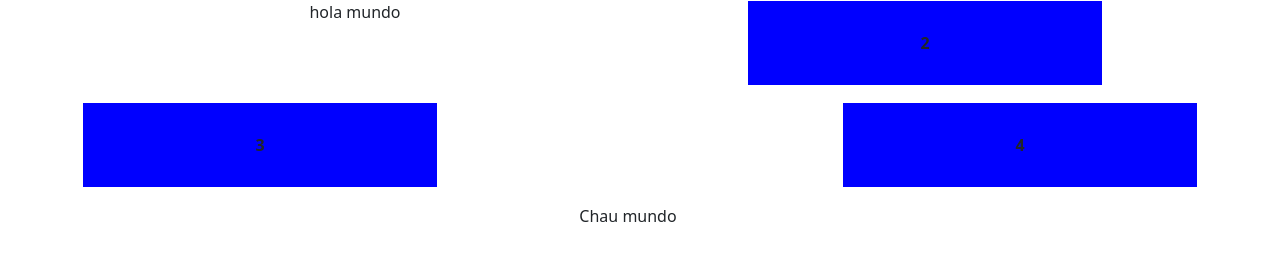
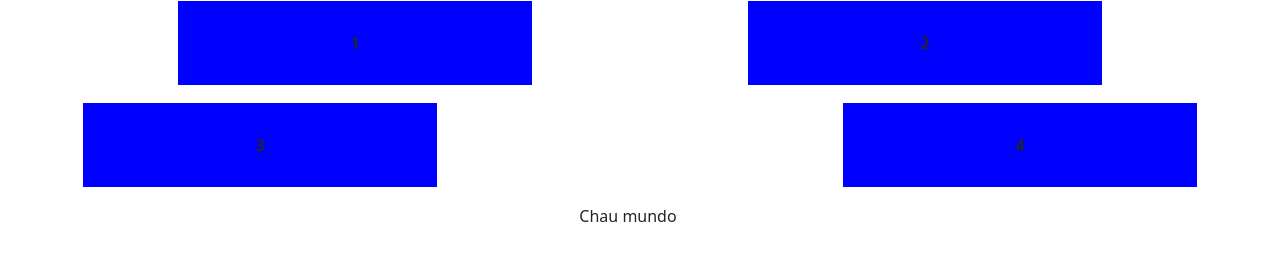
Before and after one commit to Ignadelfabbro/Respositorio-para-video, a plain HTML site: page index.html in a window 1280 px wide. Drawn offline with nearby package versions, Linux system fonts and the light colour scheme.

Commit message:
div col1

```diff
--- a/index.html
+++ b/index.html
@@ -21,7 +21,7 @@
     <div class="container text-center">
         <div class="row justify-content-around">
           <div class="col-6 col-md-6 col-lg-4 mb-3">
-            <p>hola mundo</p>
+            <div class="caja">1</div>
           </div>
           <div class="col-6 col-md-6 col-lg-4 mb-3">
             <div class="caja">2</div>
```
